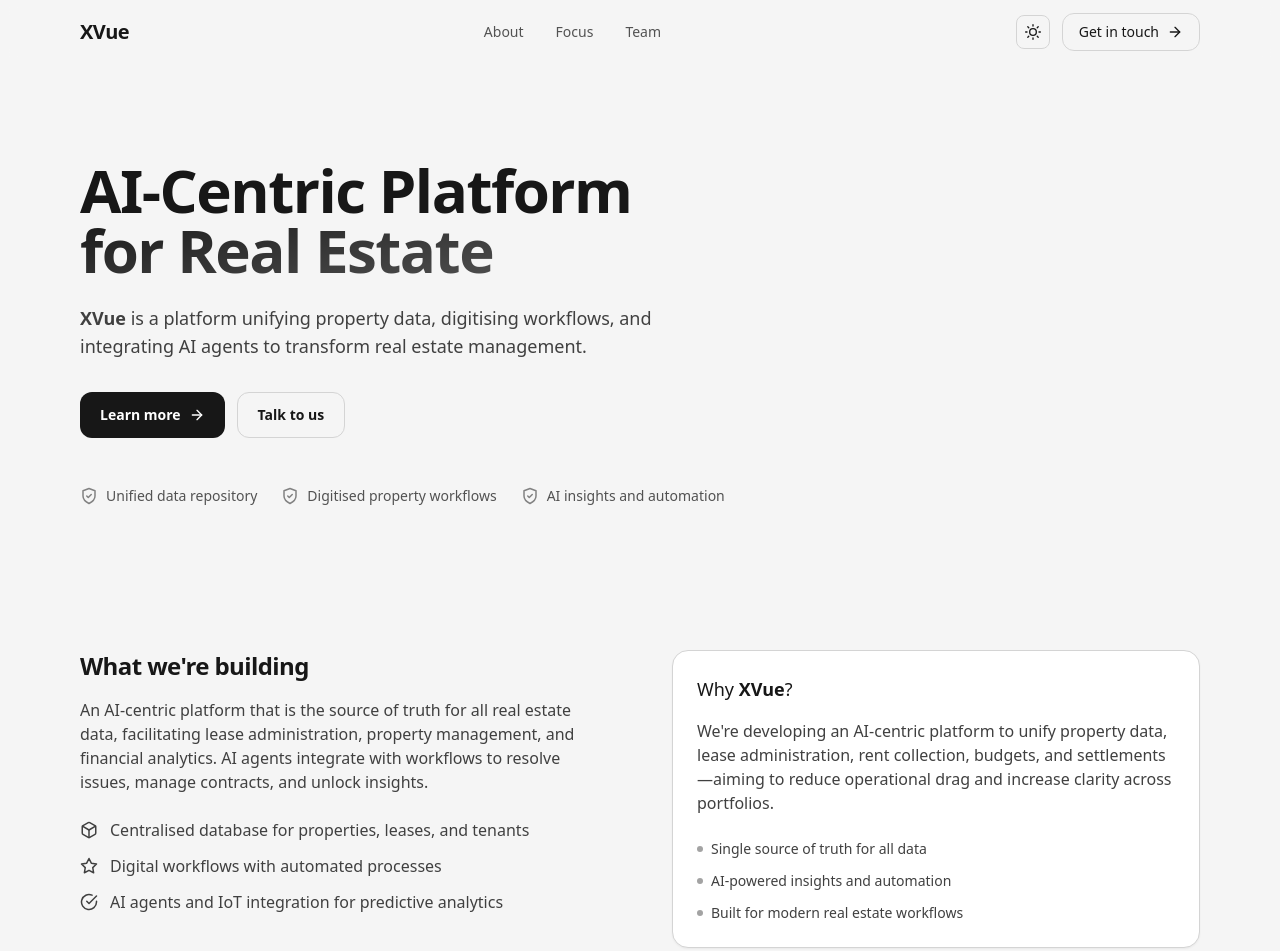
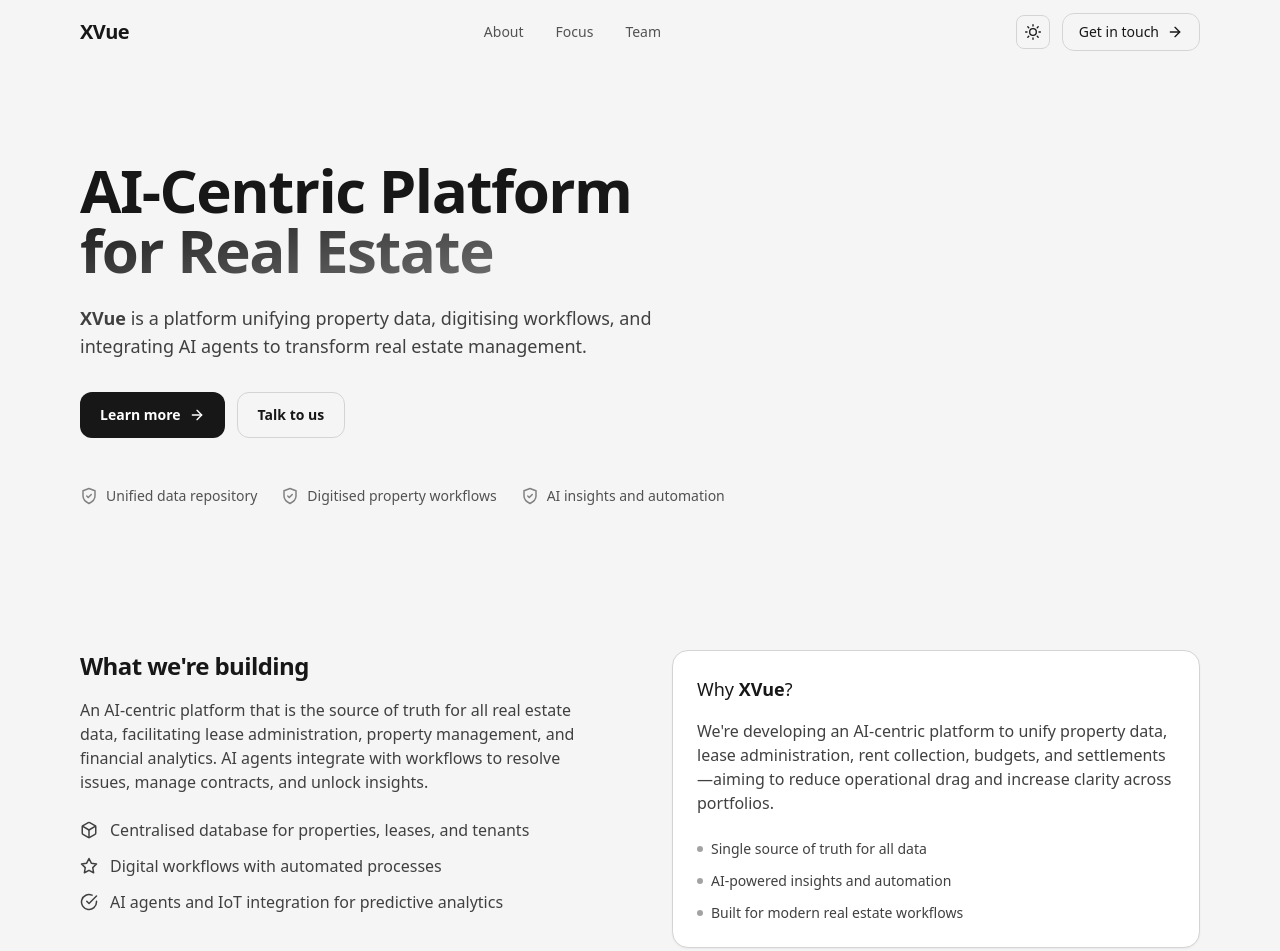
Before and after one commit to xploreview/xvue-website, a plain HTML site: page index.html in a window 1280 px wide. Shown: the top 951 px of the page. Drawn offline with nearby package versions, Linux system fonts and the light colour scheme.

Commit message:
style: adjust gradient color stops for heading text from neutral-600 to neutral-500

```diff
--- a/index.html
+++ b/index.html
@@ -53,7 +53,7 @@
       <div class="mx-auto max-w-6xl px-4 py-16 md:py-24">
         <div class="max-w-3xl">
           <h1 class="text-4xl font-black tracking-tight md:text-6xl">
-            AI-Centric Platform<br><span class="bg-gradient-to-br from-neutral-900 to-neutral-600 dark:from-neutral-100 dark:to-neutral-400 bg-clip-text text-transparent">for Real Estate</span>
+            AI-Centric Platform<br><span class="bg-gradient-to-br from-neutral-900 to-neutral-500 dark:from-neutral-100 dark:to-neutral-500 bg-clip-text text-transparent">for Real Estate</span>
           </h1>
           <p class="mt-6 max-w-xl text-neutral-700 dark:text-neutral-300 md:text-lg">
             <span class="font-semibold">XVue</span> is a platform unifying property data, digitising workflows, and integrating AI agents to transform real estate management.
```
